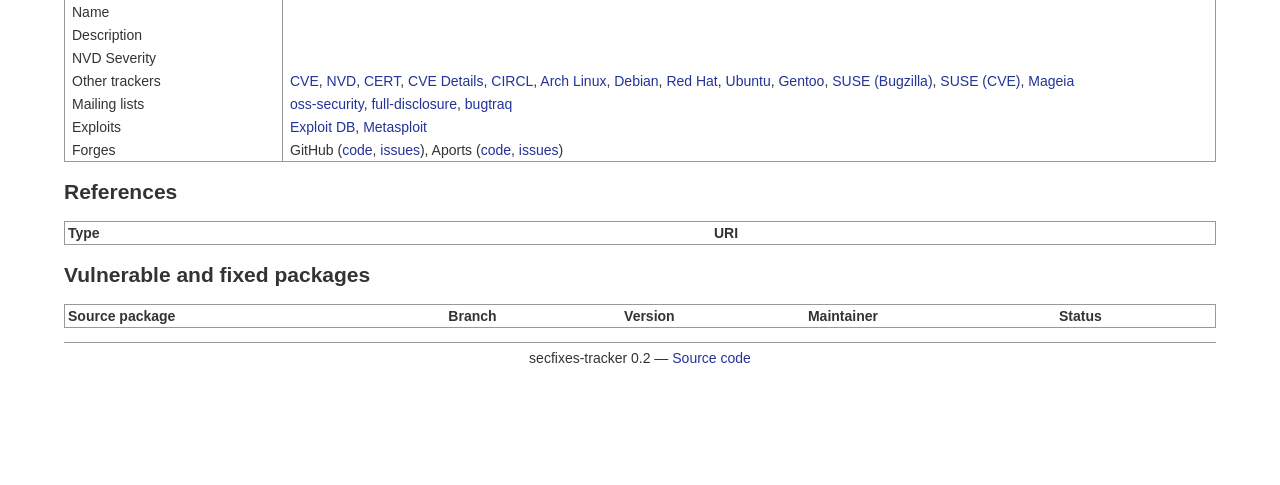
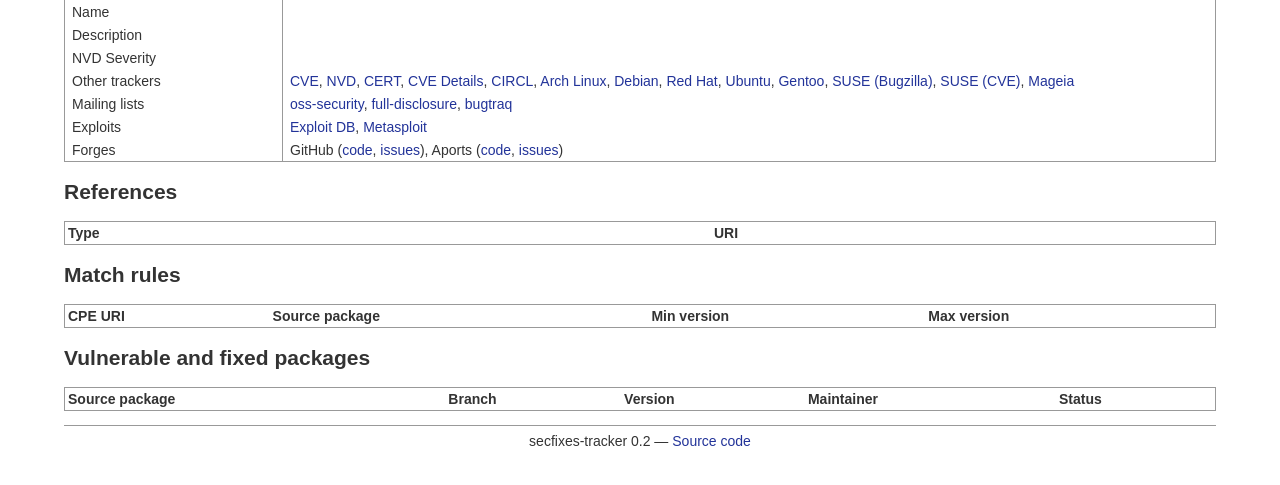
Before and after one commit to aquasecurity/secfixes-tracker, a Flask app: template secfixes_tracker/templates/vuln.html in a window 1280 px wide. Shown: the part 92-577 px from the top of the page. Run offline with Flask 2, Linux system fonts and the light colour scheme; the template is opened without the code that fills it, so the values that code supplies are empty; parts of the project's set-up code (start-up, migrations or seed data) failed here and were passed over.

Commit message:
show match rules on vulnerability page

```diff
--- a/secfixes_tracker/importers.py
+++ b/secfixes_tracker/importers.py
@@ -178,17 +178,17 @@ def process_nvd_cve_configurations(vuln: Vulnerability, configuration: dict):
             if 'versionEndExcluding' in match:
                 max_version_op = '<'
 
-        process_nvd_cve_configuration_item(vuln, source_pkgname, min_version, min_version_op, max_version, max_version_op, vulnerable)
+        process_nvd_cve_configuration_item(vuln, source_pkgname, min_version, min_version_op, max_version, max_version_op, vulnerable, cpe_uri)
 
 
 def process_nvd_cve_configuration_item(vuln: Vulnerability, source_pkgname: str,
                                        min_version: str, min_version_op: str,
-                                       max_version: str, max_version_op: str, vulnerable: bool):
+                                       max_version: str, max_version_op: str, vulnerable: bool, cpe_uri: str):
     pkg = Package.find_or_create(source_pkgname)
     db.session.add(pkg)
     db.session.commit()
 
-    cm = CPEMatch.find_or_create(pkg, vuln, min_version, min_version_op, max_version, max_version_op, vulnerable)
+    cm = CPEMatch.find_or_create(pkg, vuln, min_version, min_version_op, max_version, max_version_op, vulnerable, cpe_uri)
     db.session.add(cm)
     db.session.commit()
 
--- a/secfixes_tracker/models.py
+++ b/secfixes_tracker/models.py
@@ -230,6 +230,7 @@ class CPEMatch(db.Model):
     maximum_version = db.Column(db.String(80))
     maximum_version_op = db.Column(db.String(5))
     vulnerable = db.Column(db.Boolean)
+    cpe_uri = db.Column(db.Text)
     vuln = db.relationship('Vulnerability', backref='cpe_matches')
     package = db.relationship('Package', backref='cpe_matches')
 
@@ -238,7 +239,7 @@ class CPEMatch(db.Model):
 
     @classmethod
     def find_or_create(cls, package: Package, vuln: Vulnerability, minimum_version: str, minimum_version_op: str,
-                       maximum_version: str, maximum_version_op: str, vulnerable: bool):
+                       maximum_version: str, maximum_version_op: str, vulnerable: bool, cpe_uri: str):
         match = cls.query.filter_by(package_id=package.package_id, vuln_id=vuln.vuln_id,
                                     minimum_version=minimum_version, maximum_version=maximum_version).first()
 
@@ -251,6 +252,7 @@ class CPEMatch(db.Model):
             match.minimum_version_op = minimum_version_op
             match.maximum_version_op = maximum_version_op
             match.vulnerable = vulnerable
+            match.cpe_uri = cpe_uri
 
         return match
 
@@ -306,4 +308,5 @@ class CPEMatch(db.Model):
             'minimumVersionOp': self.minimum_version_op,
             'maximumVersion': self.maximum_version,
             'maximumVersionOp': self.maximum_version_op,
+            'cpeUri': self.cpe_uri,
         }
--- a/secfixes_tracker/templates/vuln.html
+++ b/secfixes_tracker/templates/vuln.html
@@ -86,6 +86,29 @@
   </tbody>
 </table>
 
+<h2>Match rules</h2>
+
+<table>
+  <thead>
+    <tr>
+      <th>CPE URI</th>
+      <th>Source package</th>
+      <th>Min version</th>
+      <th>Max version</th>
+    </tr>
+  </thead>
+  <tbody>
+{% for match in vuln.cpe_matches %}
+    <tr>
+      <td><code>{{ match.cpe_uri }}</code></td>
+      <td>{{ match.package.package_name }}</td>
+      <td>{{ match.minimum_version_op }} {{ match.minimum_version }}</td>
+      <td>{{ match.maximum_version_op }} {{ match.maximum_version }}</td>
+    </tr>
+{% endfor %}
+  </tbody>
+</table>
+
 <h2>Vulnerable and fixed packages</h2>
 
 <table>
```
